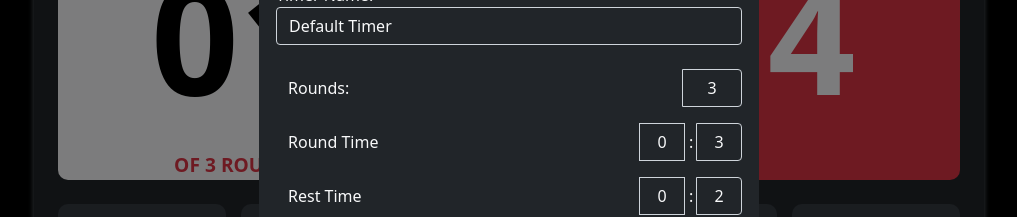
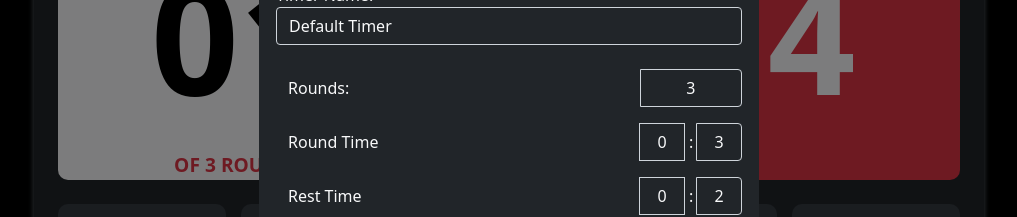
Before and after one commit to Omega24v/BoxingApp, a React (Create React App) app: page / in a window 1280 px wide. Both pictures are taken after a click on the button "EDIT". Shown: the part 203-420 px from the top of the page, without its empty margins (131-1148 px from the left). Built offline with nearby package versions, Linux system fonts and the light colour scheme.

Commit message:
cut some styles for data-theme & fix input-group-text flex-basic

```diff
--- a/src/components/timerEdit/TimerEdit.sass
+++ b/src/components/timerEdit/TimerEdit.sass
@@ -23,46 +23,11 @@
   .edit-form__group
     align-items: center
 
+  .input-group-text
+    &.rounds
+      flex-basis: 130px
+
 .edit-form__group
   align-items: center
   .form-control
     text-align: center
-
-.input-group-text
-  &.rounds
-    flex-basis: 130px
-
-[data-theme="dark"]
-  .edit-form
-    .form-control
-      &::-webkit-outer-spin-button,
-      &::-webkit-inner-spin-button
-        -webkit-appearance: none
-        margin: 0
-      &[type=number]
-        -moz-appearance: textfield
-    .form-control,
-    .input-group-text
-      background-color: transparent
-      color: $light
-    .input-group-text
-      flex-grow: 3
-      flex-basis: 300px
-      margin-right: 5px
-      border: 0
-    .form-control
-      flex-grow: 1
-      &:focus
-        background-color: transparent
-        color: $light
-    .edit-form__group
-      align-items: center
-
-  .edit-form__group
-    align-items: center
-    .form-control
-      text-align: center
-
-  .input-group-text
-    &.rounds
-    flex-basis: 130px
```
